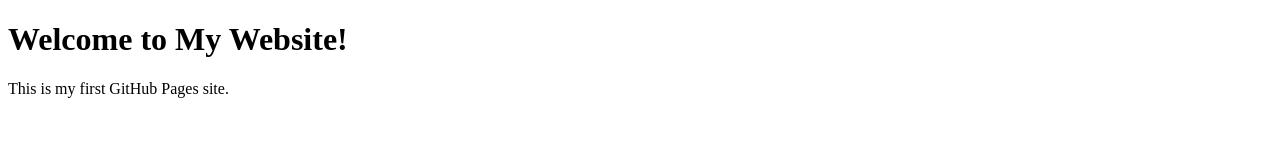
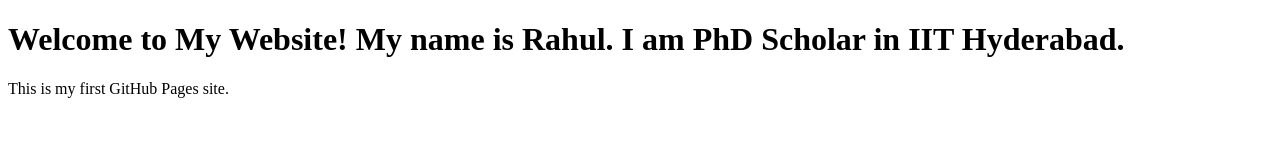
Before and after one commit to misterrahulji/rahul.github.io, a plain HTML site: page index.html in a window 1280 px wide. Drawn offline with Linux system fonts and the light colour scheme.

Commit message:
Update index.html

```diff
--- a/index.html
+++ b/index.html
@@ -4,7 +4,8 @@
     <title>My GitHub Website</title>
 </head>
 <body>
-    <h1>Welcome to My Website!</h1>
+    <h1>Welcome to My Website!
+    My name is Rahul. I am PhD Scholar in IIT Hyderabad. </h1>
     <p>This is my first GitHub Pages site.</p>
 </body>
 </html>
```
